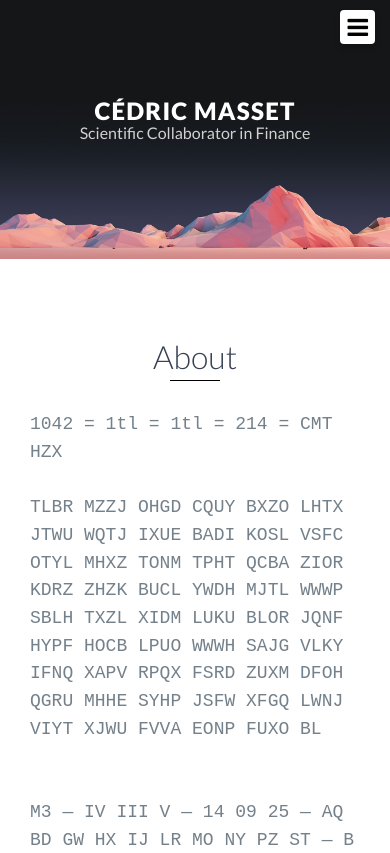
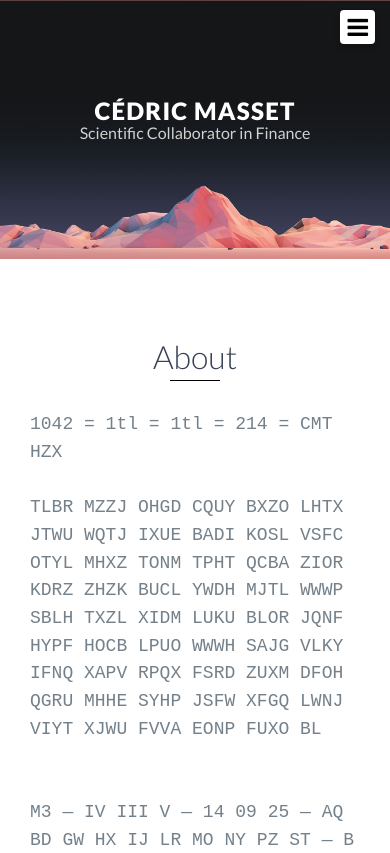
Before and after one commit to cedricmasset98/cedricmasset98.github.io, a website: page index.html in a window 390 px wide. Shown: the top 853 px of the page. Drawn offline with nearby package versions, Linux system fonts and the light colour scheme.

Commit message:
Center header background on mobile (background-position: center bottom)
Co-Authored-By: Claude Opus 5.5 <noreply@anthropic.com>
Claude-Session: https://claude.ai/code/session_018LmXD7aacKTXdDT9XpnVzY

```diff
--- a/css/styles.css
+++ b/css/styles.css
@@ -272,6 +272,7 @@ footer {
 	max-height: 1080px;
 	background: url(../images/background1.jpg);
 	background-size: cover;
+	background-position: center bottom;
 	padding: 15px;
 	overflow: hidden
 }
```
